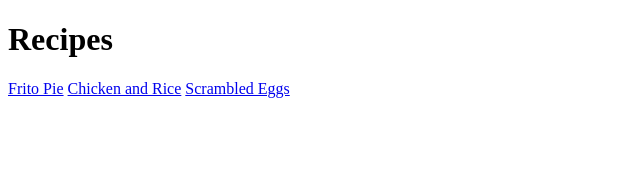
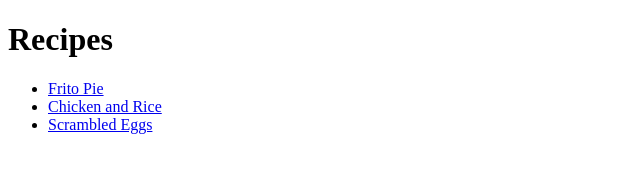
Before and after one commit to CasualV1/odin-recipes, a plain HTML site: page index.html in a window 1280 px wide. Shown: the whole page, without its empty margins (0-640 px from the left). Drawn offline with Linux system fonts and the light colour scheme.

Commit message:
Put the links into unordered list
I put the recipe links into an unordered list using the <ul> element.
This made the base skeleton of the website look a little cleaner.

```diff
--- a/index.html
+++ b/index.html
@@ -6,8 +6,10 @@
 </head>
 <body>
   <h1>Recipes</h1>
-  <a href="frito-pie.html">Frito Pie</a>
-  <a href="chicken-and-rice.html">Chicken and Rice</a>
-  <a href="scrambled-eggs.html">Scrambled Eggs</a>
+  <ul>
+  <li><a href="frito-pie.html">Frito Pie</a></li>
+  <li><a href="chicken-and-rice.html">Chicken and Rice</a></li>
+  <li><a href="scrambled-eggs.html">Scrambled Eggs</a></li>
+  </ul>
 </body>
 </html>
```
